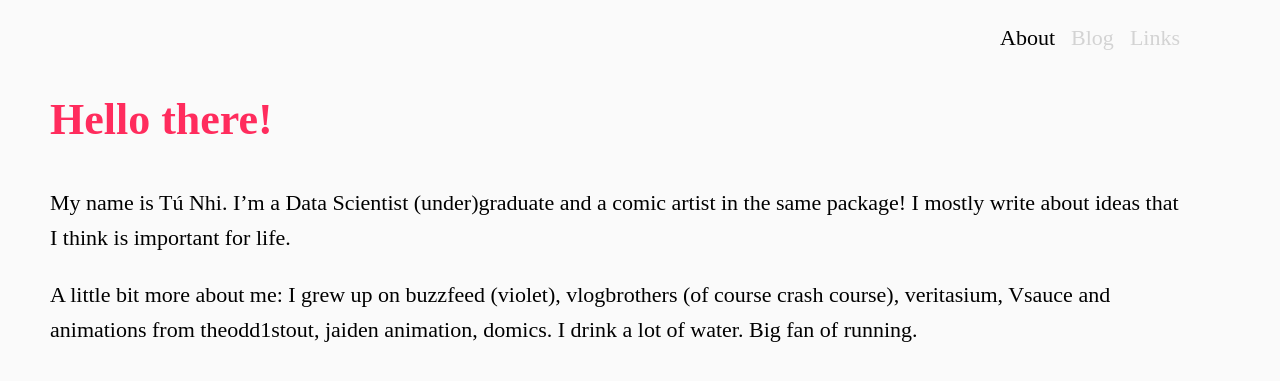
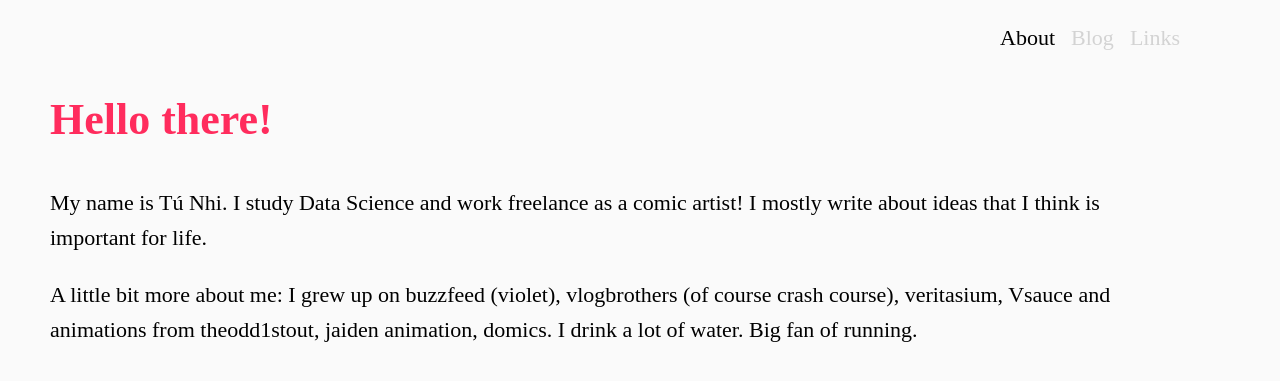
Before and after one commit to amezaikupan/blog, a Jekyll site: the page built from about.md, in a window 1280 px wide. Shown: the top 381 px of the page. Built offline with Jekyll 4.4.1, drawn with Linux system fonts in a browser that asks for light colours.

Commit message:
Edit about

```diff
--- a/about.md
+++ b/about.md
@@ -5,7 +5,7 @@ hero_image: "/assets/images/another.jpg"
 ---
 
 # <span style="color:rgb(255, 44, 93)"> Hello there!</span>
-My name is Tú Nhi. I'm a Data Scientist (under)graduate and a comic artist in the same package! I mostly write about ideas that I think is important for life.
+My name is Tú Nhi. I study Data Science and work freelance as a comic artist! I mostly write about ideas that I think is important for life.
 
 A little bit more about me: I grew up on buzzfeed (violet), vlogbrothers (of course crash course), veritasium, Vsauce and animations from theodd1stout, jaiden animation, domics. I drink a lot of water. Big fan of running.
 
```
